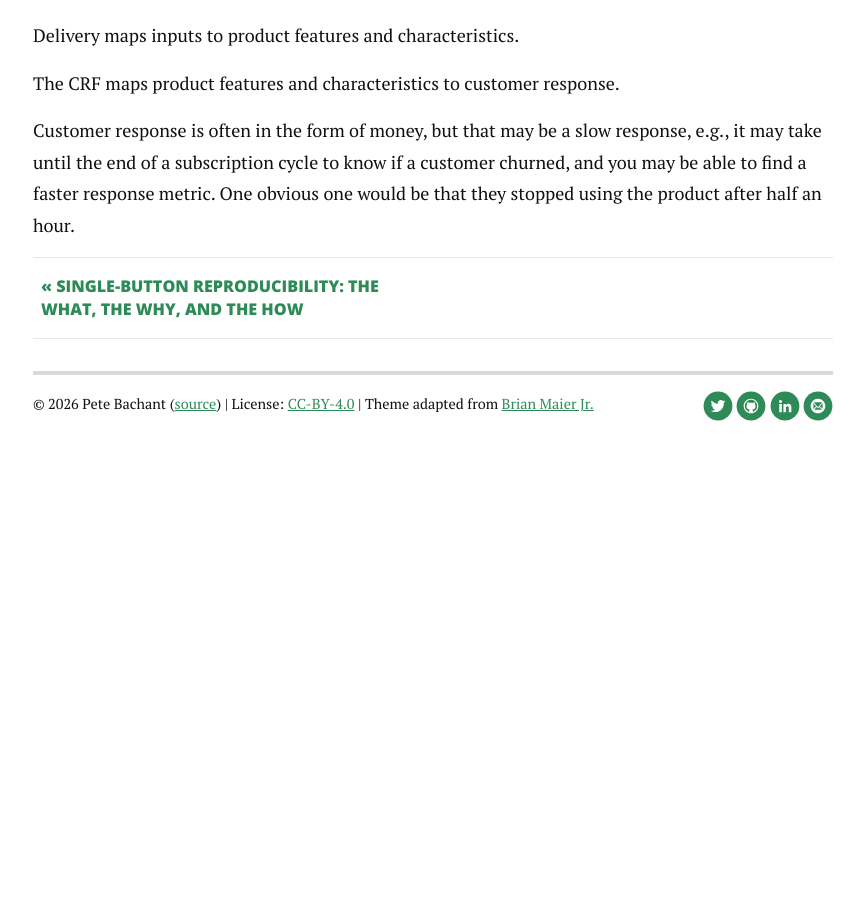
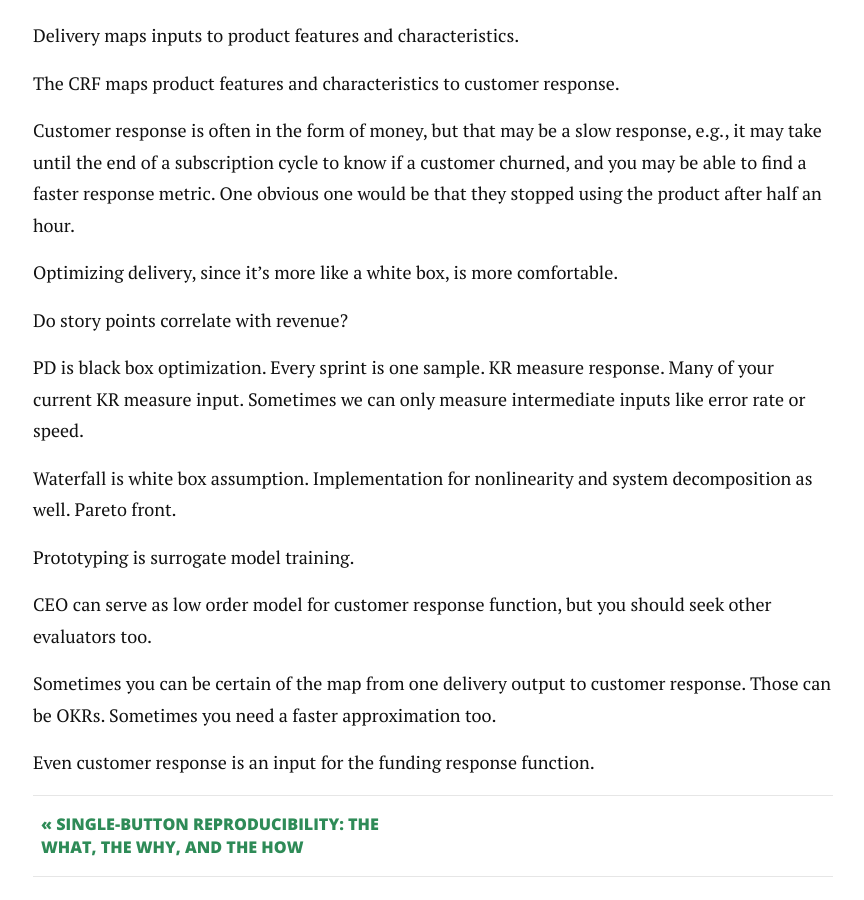
Before and after one commit to petebachant/petebachant.github.io, a Jekyll site: the page built from _posts/2026-05-09-pd-black-box.md, in a window 1280 px wide and 900 px high, scrolled down 1217 px. Shown: the whole window, without its empty margins (207-1071 px from the left). Built offline with Jekyll 4.4.1, drawn with Linux system fonts in a browser that asks for light colours; nearby versions of some CDN libraries; comment, search, counter and statistics services are not loaded; before the commit the page ends 1726 px from its top, so only the background shows below that.

Commit message:
Add to draft

```diff
--- a/_posts/2026-05-09-pd-black-box.md
+++ b/_posts/2026-05-09-pd-black-box.md
@@ -47,3 +47,19 @@ churned,
 and you may be able to find a faster response metric.
 One obvious one would be that they stopped using the product after half
 an hour.
+
+Optimizing delivery, since it's more like a white box, is more comfortable.
+
+Do story points correlate with revenue?
+
+PD is black box optimization. Every sprint is one sample. KR measure response. Many of your current KR measure input. Sometimes we can only measure intermediate inputs like error rate or speed.
+
+Waterfall is white box assumption. Implementation for nonlinearity and system decomposition as well. Pareto front.
+
+Prototyping is surrogate model training.
+
+CEO can serve as low order model for customer response function, but you should seek other evaluators too.
+
+Sometimes you can be certain of the map from one delivery output to customer response. Those can be OKRs. Sometimes you need a faster approximation too.
+
+Even customer response is an input for the funding response function.
```
